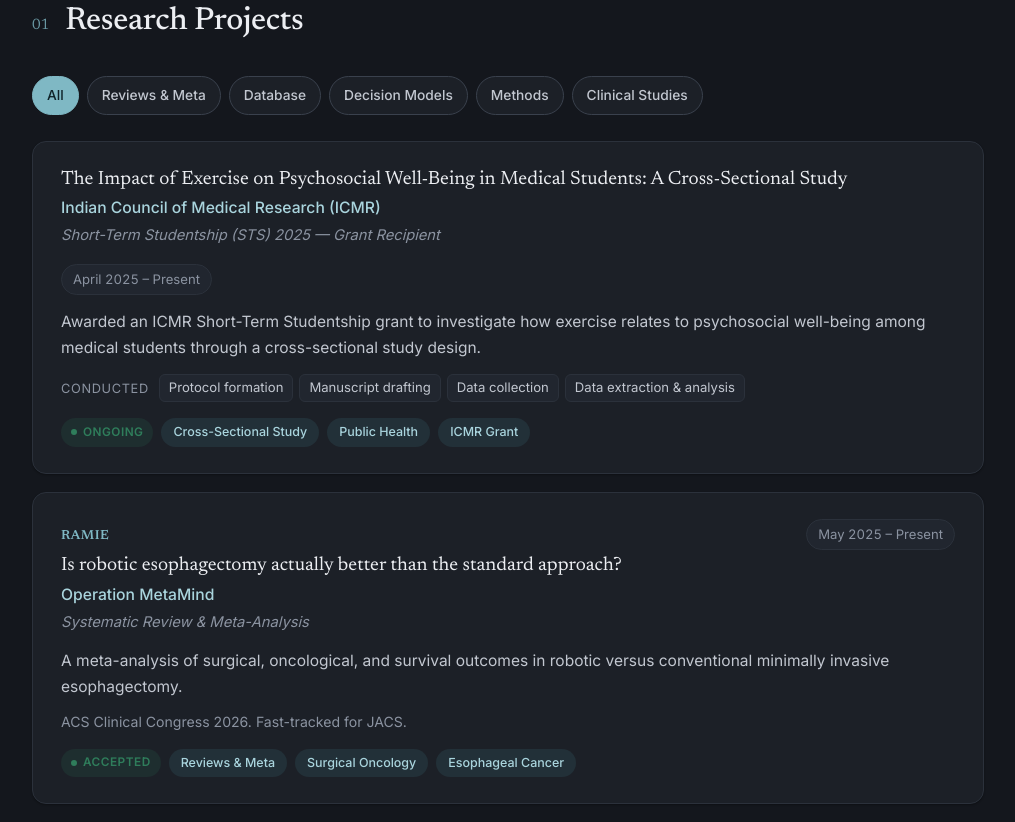
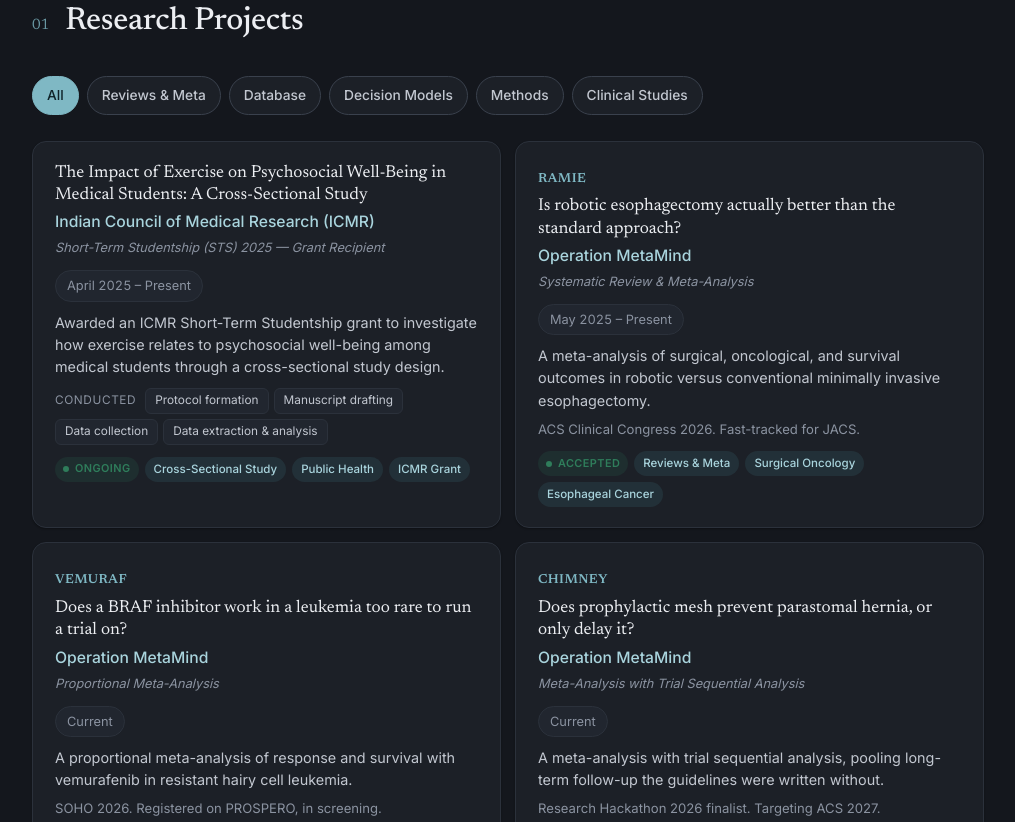
Before and after one commit to saieeshb/saieeshb.github.io, an Astro site: page / in a window 1280 px wide. Shown: the part 1048-1870 px from the top of the page, without its empty margins (132-1147 px from the left). Built offline with nearby package versions, Linux system fonts and the light colour scheme; Astro itself is replaced by a stand-in of ours.

Commit message:
Shorten research blocks

```diff
--- a/src/styles/global.css
+++ b/src/styles/global.css
@@ -570,6 +570,76 @@ h4 {
   display: none;
 }
 
+.research-stack {
+  display: grid;
+  grid-template-columns: repeat(2, minmax(0, 1fr));
+  gap: 14px;
+}
+
+.research-stack .card {
+  padding: 20px 22px;
+}
+
+.research-stack .item-head {
+  gap: 12px;
+}
+
+.research-stack .project-code {
+  margin-bottom: 6px;
+}
+
+.research-stack .item-title {
+  font-size: 1.08rem;
+}
+
+.research-stack .item-role,
+.research-stack .period {
+  font-size: 0.8rem;
+}
+
+.research-stack .item-desc {
+  margin-top: 10px;
+  font-size: 0.9rem;
+  line-height: 1.55;
+}
+
+.research-stack .item-note {
+  margin-top: 8px;
+  font-size: 0.82rem;
+  line-height: 1.45;
+}
+
+.research-stack .tags {
+  gap: 6px;
+  margin-top: 12px;
+}
+
+.research-stack .tag {
+  font-size: 0.72rem;
+  padding: 3px 9px;
+}
+
+.research-stack .badge {
+  font-size: 0.68rem;
+  padding: 3px 8px;
+}
+
+.research-stack .contrib {
+  gap: 5px;
+  margin-top: 10px;
+}
+
+.research-stack .contrib .contrib-label,
+.research-stack .contrib .pill {
+  font-size: 0.74rem;
+}
+
+@media (max-width: 820px) {
+  .research-stack {
+    grid-template-columns: 1fr;
+  }
+}
+
 .item-head {
   display: flex;
   justify-content: space-between;
```
